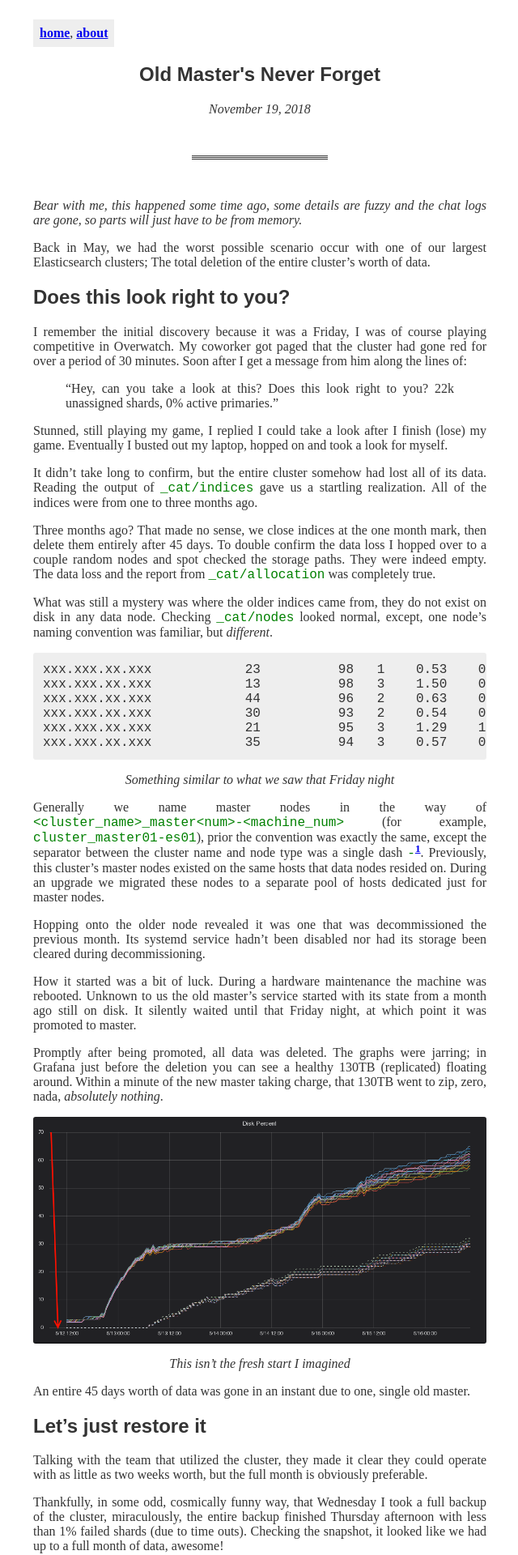
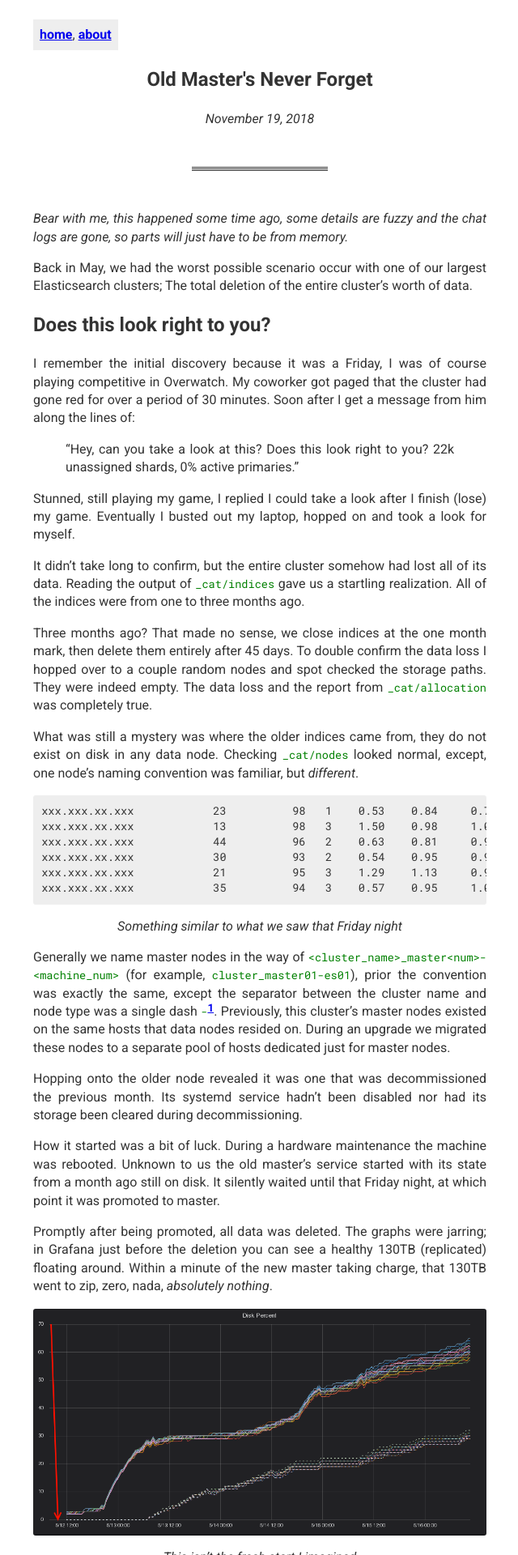
Before and after one commit to Battleroid/site, a Jekyll site: the page built from _posts/2018-11-19-old-masters.md, in a window 1280 px wide. Shown: the top 1920 px of the page at 81% size, without its empty margins (319-959 px from the left). Built offline with Jekyll 4.4.1, drawn with Linux system fonts in a browser that asks for light colours.

Commit message:
Add roboto

```diff
--- a/css/main.css
+++ b/css/main.css
@@ -1,11 +1,14 @@
+@import url('https://fonts.googleapis.com/css?family=Roboto+Mono|Roboto:400,400i,700');
+
 html {
     font-size: 100%;
 }
 
 body {
     color: #333;
-    font-family: serif;
+    font-family: 'Roboto', sans-serif;
     font-size: 1rem;
+    line-height: 1.4;
 }
 
 main {
@@ -21,7 +24,8 @@ nav {
 }
 
 pre, code {
-    font-family: monospace;
+    font-size: 0.85rem;
+    font-family: 'Roboto Mono', monospace;
 }
 
 pre code, img {
@@ -42,7 +46,7 @@ section p, article p {
 }
 
 h1, h2, h3, h4, h5, h6 {
-    font-family: sans-serif;
+    font-family: 'Roboto', sans-serif;
 }
 
 a {
```
Also changed, not shown: 1 other file.
